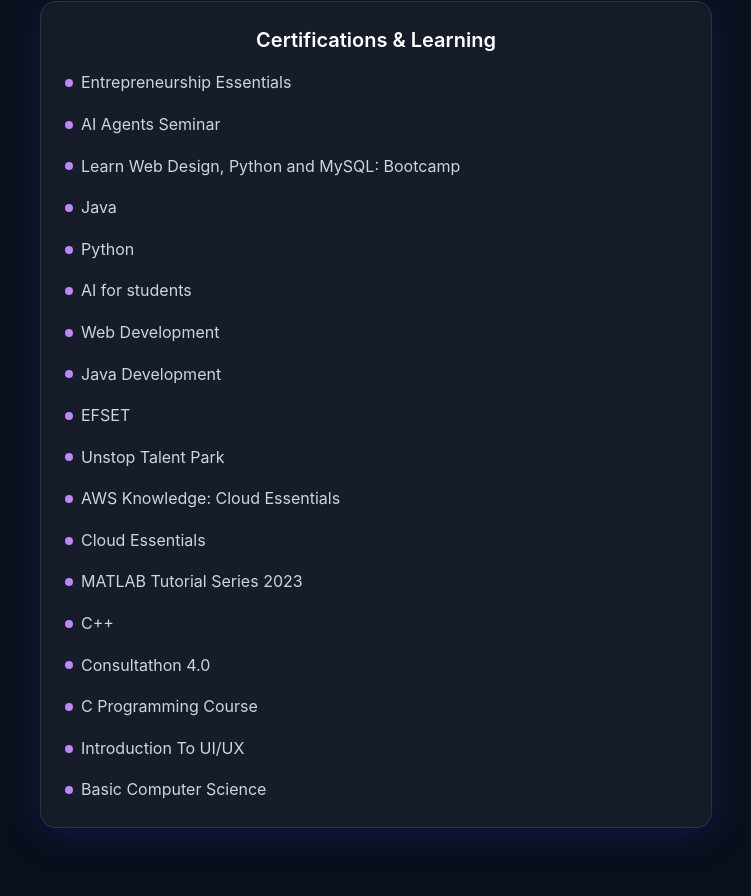
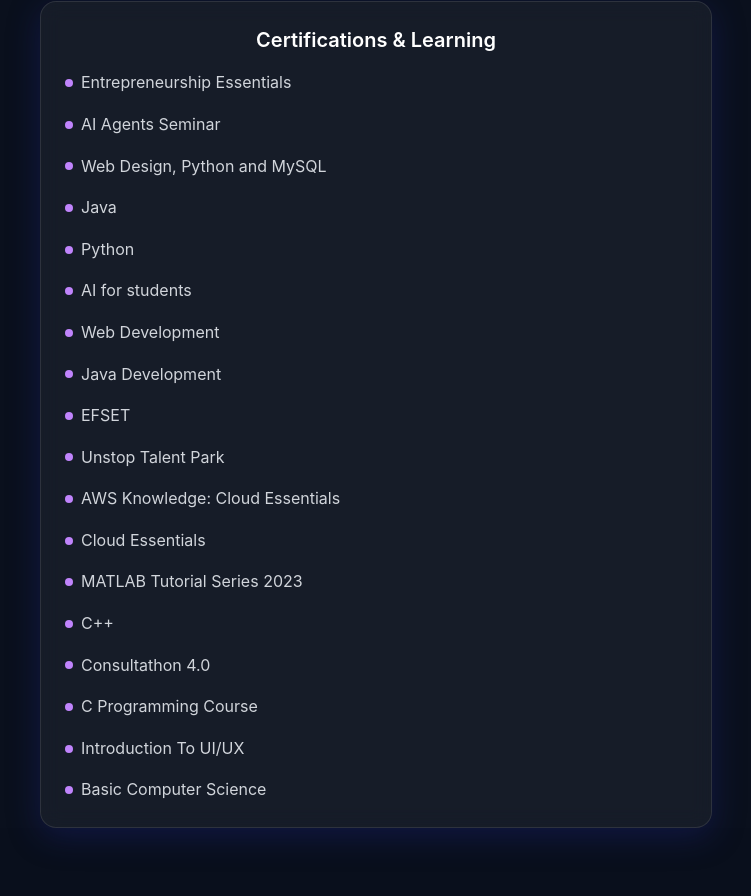
Before and after one commit to aaditya-712/Portfolio, a React (Vite) app: page / in a window 1280 px wide. Shown: the part 3999-4895 px from the top of the page, without its empty margins (264-1015 px from the left). Built offline with nearby package versions, Linux system fonts and the light colour scheme.

Commit message:
updated certificate name

```diff
--- a/src/components/Skills.tsx
+++ b/src/components/Skills.tsx
@@ -92,7 +92,7 @@ const Skills = () => {
                     onClick={() => window.open('/certificates/web-design', '_blank')}
                     className="hover:text-cyan-400 transition-colors duration-200 cursor-pointer"
                   >
-                    Learn Web Design, Python and MySQL: Bootcamp
+                    Web Design, Python and MySQL
                   </button>
                 </div>
                 <div className="flex items-center space-x-2">
```
